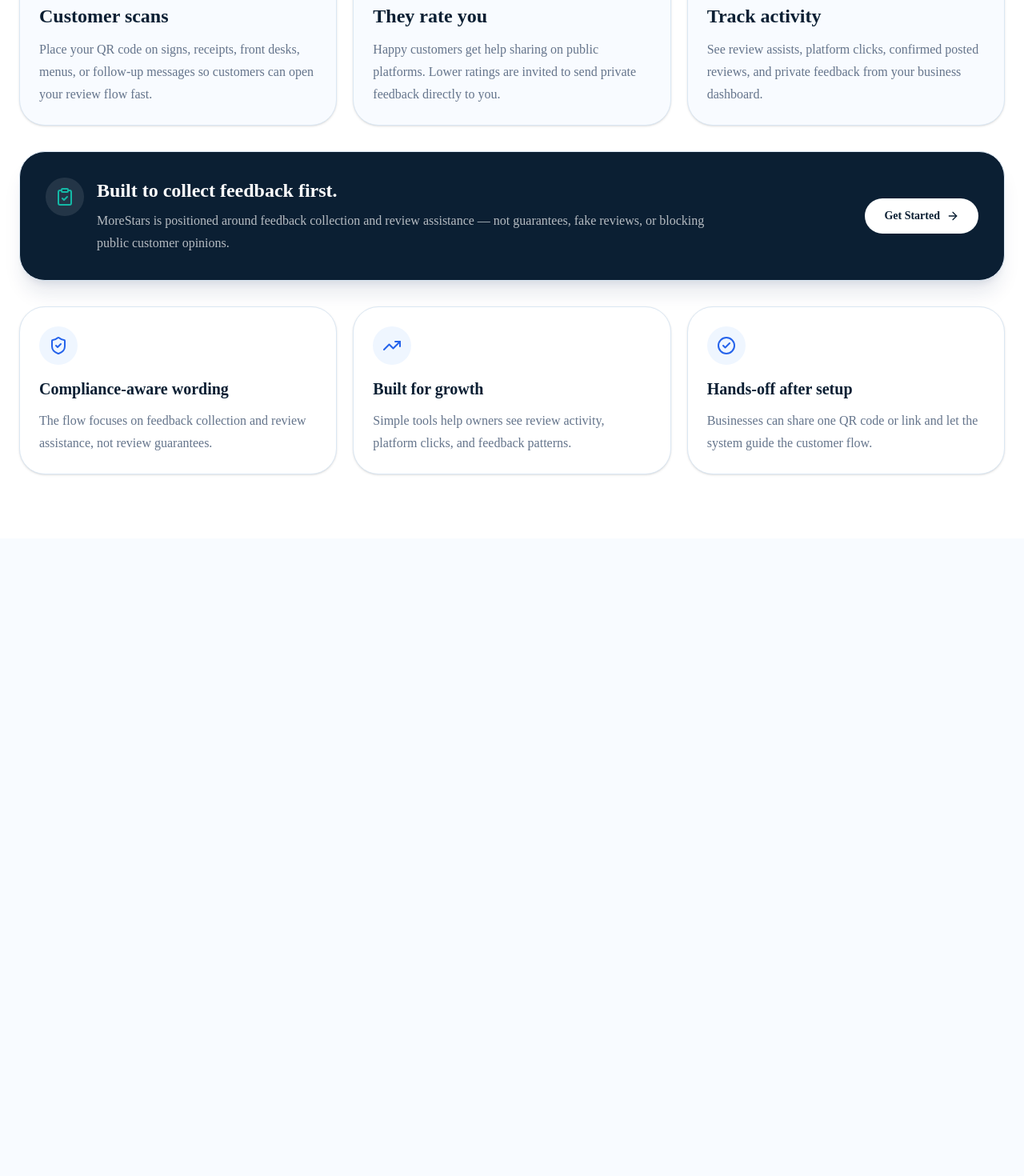
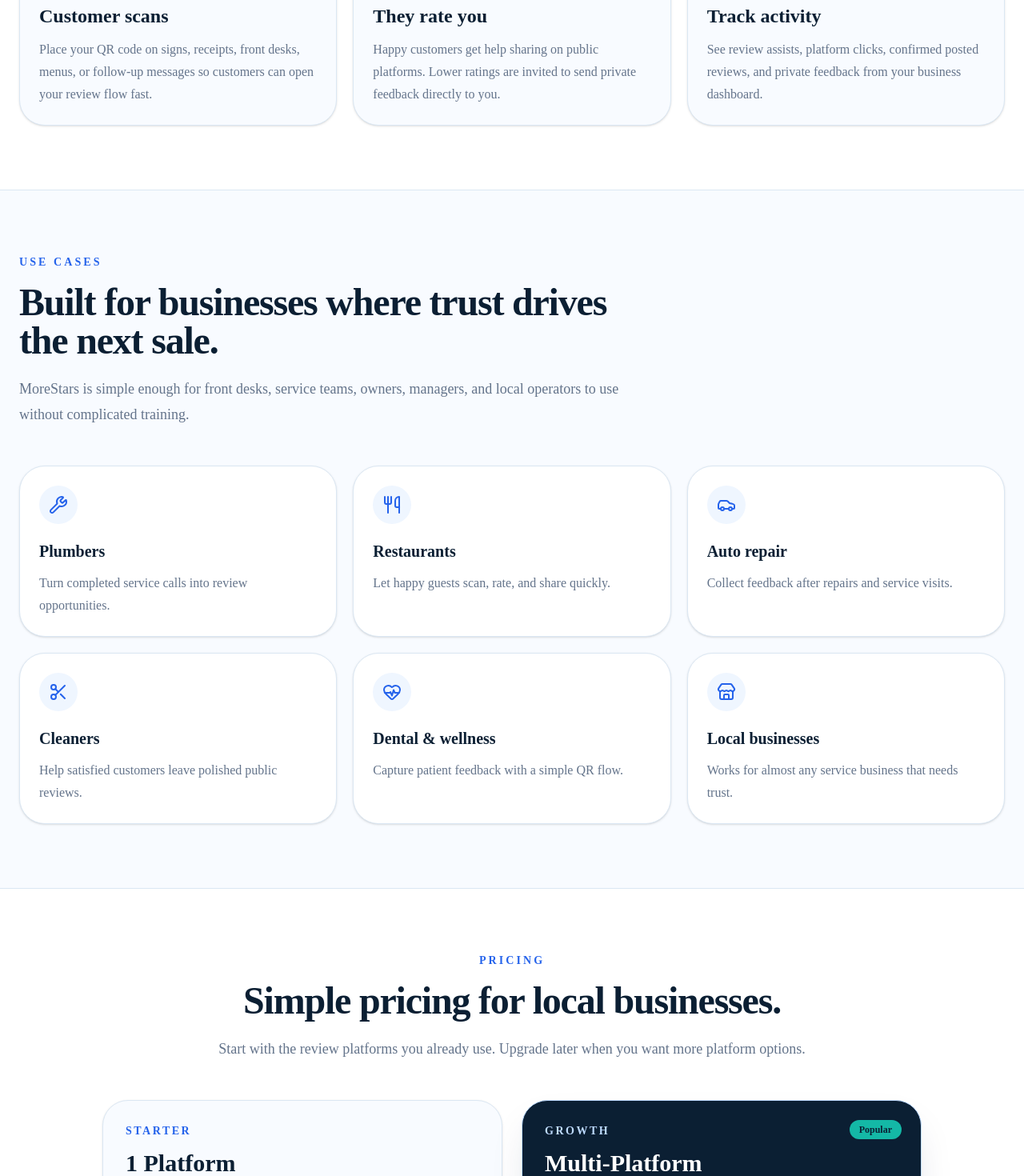
Before and after one commit to rprothero/morestars, a Next.js app: page / in a window 1280 px wide. Shown: the part 1330-2800 px from the top of the page at 80% size. Before the commit the page ends 2003 px from the top, so only its background shows below. Built offline with nearby package versions, Linux system fonts and the light colour scheme.

Commit message:
Add full marketing homepage sections

```diff
--- a/src/app/page.tsx
+++ b/src/app/page.tsx
@@ -10,8 +10,43 @@ import {
   ShieldCheck,
   Sparkles,
   Star,
+  Store,
   TrendingUp,
+  Utensils,
+  Wrench,
+  Scissors,
+  HeartPulse,
+  Car,
+  HelpCircle,
 } from "lucide-react";
+
+const useCases = [
+  { icon: Wrench, title: "Plumbers", text: "Turn completed service calls into review opportunities." },
+  { icon: Utensils, title: "Restaurants", text: "Let happy guests scan, rate, and share quickly." },
+  { icon: Car, title: "Auto repair", text: "Collect feedback after repairs and service visits." },
+  { icon: Scissors, title: "Cleaners", text: "Help satisfied customers leave polished public reviews." },
+  { icon: HeartPulse, title: "Dental & wellness", text: "Capture patient feedback with a simple QR flow." },
+  { icon: Store, title: "Local businesses", text: "Works for almost any service business that needs trust." },
+];
+
+const faqs = [
+  {
+    q: "Does MoreStars guarantee public reviews?",
+    a: "No. MoreStars helps with review assistance, platform clicks, private feedback capture, and customer-confirmed posted reviews. It does not guarantee that customers post reviews.",
+  },
+  {
+    q: "What happens when someone leaves a lower rating?",
+    a: "Lower ratings are routed into a private feedback flow so the business can understand what happened and follow up professionally.",
+  },
+  {
+    q: "Can businesses use Google, Yelp, and Facebook?",
+    a: "Yes. Businesses can add their review links and choose which platforms appear in the customer flow.",
+  },
+  {
+    q: "Do customers need an account?",
+    a: "No. Customers scan the QR code or open the review link and complete the flow without logging in.",
+  },
+];
 
 export default function Home() {
   return (
@@ -31,15 +66,10 @@ export default function Home() {
             </Link>
 
             <nav className="hidden items-center gap-7 text-sm font-semibold text-muted-foreground md:flex">
-              <a className="transition hover:text-primary" href="#how-it-works">
-                How it works
-              </a>
-              <a className="transition hover:text-primary" href="#pricing">
-                Pricing
-              </a>
-              <a className="transition hover:text-primary" href="#faq">
-                FAQ
-              </a>
+              <a className="transition hover:text-primary" href="#how-it-works">How it works</a>
+              <a className="transition hover:text-primary" href="#use-cases">Use cases</a>
+              <a className="transition hover:text-primary" href="#pricing">Pricing</a>
+              <a className="transition hover:text-primary" href="#faq">FAQ</a>
             </nav>
 
             <Link
@@ -63,9 +93,9 @@ export default function Home() {
               </h1>
 
               <p className="mt-6 max-w-2xl text-lg leading-8 text-muted-foreground md:text-xl">
-                MoreStars helps small businesses collect customer ratings, guide
-                happy customers toward public review platforms, and capture
-                private feedback before issues go unnoticed.
+                MoreStars helps businesses collect customer ratings, guide happy
+                customers toward public review platforms, and capture private
+                feedback before issues go unnoticed.
               </p>
 
               <div className="mt-8 flex flex-col gap-3 sm:flex-row">
@@ -91,14 +121,9 @@ export default function Home() {
                   ["4–5★", "Review assists"],
                   ["1–3★", "Private feedback"],
                 ].map(([label, description]) => (
-                  <div
-                    key={label}
-                    className="rounded-2xl border border-border bg-white/85 p-4 shadow-sm"
-                  >
+                  <div key={label} className="rounded-2xl border border-border bg-white/85 p-4 shadow-sm">
                     <div className="font-black text-secondary">{label}</div>
-                    <div className="mt-1 text-muted-foreground">
-                      {description}
-                    </div>
+                    <div className="mt-1 text-muted-foreground">{description}</div>
                   </div>
                 ))}
               </div>
@@ -123,15 +148,11 @@ export default function Home() {
                   <div className="mt-6 grid grid-cols-2 gap-3">
                     <div className="rounded-2xl border border-white/10 bg-white/10 p-4">
                       <div className="text-3xl font-black">24</div>
-                      <div className="mt-1 text-sm text-white/60">
-                        Interactions
-                      </div>
+                      <div className="mt-1 text-sm text-white/60">Interactions</div>
                     </div>
                     <div className="rounded-2xl border border-white/10 bg-white/10 p-4">
                       <div className="text-3xl font-black">18</div>
-                      <div className="mt-1 text-sm text-white/60">
-                        Positive ratings
-                      </div>
+                      <div className="mt-1 text-sm text-white/60">Positive ratings</div>
                     </div>
                   </div>
 
@@ -142,9 +163,7 @@ export default function Home() {
                       </div>
                       <div>
                         <div className="font-black">ABC Plumbing</div>
-                        <div className="text-sm text-muted-foreground">
-                          morestars.co/r/abc-plumbing
-                        </div>
+                        <div className="text-sm text-muted-foreground">morestars.co/r/abc-plumbing</div>
                       </div>
                     </div>
                   </div>
@@ -155,12 +174,8 @@ export default function Home() {
                         <MessageSquareHeart className="h-5 w-5 text-accent" />
                       </div>
                       <div>
-                        <div className="font-bold">
-                          Private feedback captured
-                        </div>
-                        <div className="text-sm text-white/60">
-                          Customer submitted feedback directly to dashboard.
-                        </div>
+                        <div className="font-bold">Private feedback captured</div>
+                        <div className="text-sm text-white/60">Customer submitted feedback directly to dashboard.</div>
                       </div>
                     </div>
                   </div>
@@ -179,14 +194,10 @@ export default function Home() {
       <section id="how-it-works" className="bg-white px-6 py-20">
         <div className="mx-auto max-w-7xl">
           <div className="max-w-3xl">
-            <div className="mb-4 text-sm font-black uppercase tracking-[0.22em] text-primary">
-              How it works
-            </div>
-
+            <div className="mb-4 text-sm font-black uppercase tracking-[0.22em] text-primary">How it works</div>
             <h2 className="text-4xl font-black tracking-tight text-secondary md:text-5xl">
               A simple review flow your customers can actually complete.
             </h2>
-
             <p className="mt-5 text-lg leading-8 text-muted-foreground">
               Your business gets a unique review link and QR code. Customers scan,
               rate their experience, and MoreStars routes the next step based on
@@ -215,90 +226,204 @@ export default function Home() {
                 text: "See review assists, platform clicks, confirmed posted reviews, and private feedback from your business dashboard.",
               },
             ].map((item) => (
-              <div
-                key={item.step}
-                className="rounded-[2rem] border border-border bg-background p-6 shadow-sm transition hover:-translate-y-1 hover:shadow-xl hover:shadow-blue-950/5"
-              >
+              <div key={item.step} className="rounded-[2rem] border border-border bg-background p-6 shadow-sm transition hover:-translate-y-1 hover:shadow-xl hover:shadow-blue-950/5">
                 <div className="mb-6 flex h-14 w-14 items-center justify-center rounded-2xl bg-white text-primary shadow-sm">
                   <item.icon className="h-7 w-7" />
                 </div>
-                <div className="text-sm font-black text-primary">
-                  {item.step}
-                </div>
-                <h3 className="mt-2 text-2xl font-black text-secondary">
-                  {item.title}
-                </h3>
-                <p className="mt-3 leading-7 text-muted-foreground">
-                  {item.text}
-                </p>
+                <div className="text-sm font-black text-primary">{item.step}</div>
+                <h3 className="mt-2 text-2xl font-black text-secondary">{item.title}</h3>
+                <p className="mt-3 leading-7 text-muted-foreground">{item.text}</p>
               </div>
             ))}
           </div>
+        </div>
+      </section>
 
-          <div className="mt-8 rounded-[2rem] border border-border bg-secondary p-6 text-white shadow-xl shadow-blue-950/10 md:p-8">
-            <div className="flex flex-col gap-5 md:flex-row md:items-center md:justify-between">
-              <div className="flex items-start gap-4">
-                <div className="rounded-2xl bg-white/10 p-3">
-                  <ClipboardCheck className="h-6 w-6 text-accent" />
-                </div>
-                <div>
-                  <h3 className="text-2xl font-black">
-                    Built to collect feedback first.
-                  </h3>
-                  <p className="mt-2 max-w-3xl leading-7 text-white/70">
-                    MoreStars is positioned around feedback collection and review
-                    assistance — not guarantees, fake reviews, or blocking public
-                    customer opinions.
+      <section id="use-cases" className="border-y border-border bg-background px-6 py-20">
+        <div className="mx-auto max-w-7xl">
+          <div className="max-w-3xl">
+            <div className="mb-4 text-sm font-black uppercase tracking-[0.22em] text-primary">Use cases</div>
+            <h2 className="text-4xl font-black tracking-tight text-secondary md:text-5xl">
+              Built for businesses where trust drives the next sale.
+            </h2>
+            <p className="mt-5 text-lg leading-8 text-muted-foreground">
+              MoreStars is simple enough for front desks, service teams, owners,
+              managers, and local operators to use without complicated training.
             </p>
           </div>
+
+          <div className="mt-12 grid gap-5 md:grid-cols-2 lg:grid-cols-3">
+            {useCases.map((item) => (
+              <div key={item.title} className="rounded-[2rem] border border-border bg-white p-6 shadow-sm">
+                <div className="mb-5 flex h-12 w-12 items-center justify-center rounded-2xl bg-blue-50 text-primary">
+                  <item.icon className="h-6 w-6" />
+                </div>
+                <h3 className="text-xl font-black text-secondary">{item.title}</h3>
+                <p className="mt-3 leading-7 text-muted-foreground">{item.text}</p>
+              </div>
+            ))}
+          </div>
+        </div>
+      </section>
+
+      <section id="pricing" className="bg-white px-6 py-20">
+        <div className="mx-auto max-w-7xl">
+          <div className="mx-auto max-w-3xl text-center">
+            <div className="mb-4 text-sm font-black uppercase tracking-[0.22em] text-primary">Pricing</div>
+            <h2 className="text-4xl font-black tracking-tight text-secondary md:text-5xl">
+              Simple pricing for local businesses.
+            </h2>
+            <p className="mt-5 text-lg leading-8 text-muted-foreground">
+              Start with the review platforms you already use. Upgrade later when
+              you want more platform options.
+            </p>
           </div>
 
+          <div className="mx-auto mt-12 grid max-w-5xl gap-6 md:grid-cols-2">
+            <div className="rounded-[2rem] border border-border bg-background p-7 shadow-sm">
+              <div className="text-sm font-black uppercase tracking-[0.18em] text-primary">Starter</div>
+              <h3 className="mt-3 text-3xl font-black text-secondary">1 Platform</h3>
+              <div className="mt-5 flex items-end gap-2">
+                <span className="text-5xl font-black text-secondary">$29</span>
+                <span className="pb-2 font-semibold text-muted-foreground">/mo</span>
+              </div>
+              <p className="mt-4 leading-7 text-muted-foreground">
+                Best for businesses focused on one main public review platform.
+              </p>
+              <ul className="mt-6 space-y-3 text-sm font-semibold text-secondary">
+                {["Unique review link", "QR code review flow", "One platform button", "Private feedback capture", "Dashboard activity tracking"].map((feature) => (
+                  <li key={feature} className="flex gap-3">
+                    <CheckCircle2 className="h-5 w-5 shrink-0 text-accent" />
+                    {feature}
+                  </li>
+                ))}
+              </ul>
+              <Link href="/signup" className="mt-7 inline-flex w-full items-center justify-center gap-2 rounded-2xl bg-secondary px-6 py-4 text-sm font-black text-white transition hover:-translate-y-0.5">
+                Get Started
+                <ArrowRight className="h-4 w-4" />
+              </Link>
+            </div>
+
+            <div className="relative rounded-[2rem] border border-blue-200 bg-secondary p-7 text-white shadow-2xl shadow-blue-950/15">
+              <div className="absolute right-6 top-6 rounded-full bg-accent px-3 py-1 text-xs font-black text-secondary">
+                Popular
+              </div>
+              <div className="text-sm font-black uppercase tracking-[0.18em] text-blue-200">Growth</div>
+              <h3 className="mt-3 text-3xl font-black">Multi-Platform</h3>
+              <div className="mt-5 flex items-end gap-2">
+                <span className="text-5xl font-black">$49</span>
+                <span className="pb-2 font-semibold text-white/60">/mo</span>
+              </div>
+              <p className="mt-4 leading-7 text-white/70">
+                Best for businesses that want Google, Yelp, Facebook, or multiple review destinations.
+              </p>
+              <ul className="mt-6 space-y-3 text-sm font-semibold">
+                {["Everything in Starter", "Multiple platform buttons", "Google/Yelp/Facebook setup", "Platform click tracking", "Better growth flexibility"].map((feature) => (
+                  <li key={feature} className="flex gap-3">
+                    <CheckCircle2 className="h-5 w-5 shrink-0 text-accent" />
+                    {feature}
+                  </li>
+                ))}
+              </ul>
+              <Link href="/signup" className="mt-7 inline-flex w-full items-center justify-center gap-2 rounded-2xl bg-primary px-6 py-4 text-sm font-black text-white shadow-lg shadow-blue-600/20 transition hover:-translate-y-0.5 hover:bg-blue-700">
+                Start Growing Reviews
+                <ArrowRight className="h-4 w-4" />
+              </Link>
+            </div>
+          </div>
+        </div>
+      </section>
+
+      <section className="border-y border-border bg-background px-6 py-20">
+        <div className="mx-auto max-w-7xl">
+          <div className="rounded-[2rem] border border-border bg-secondary p-7 text-white shadow-xl shadow-blue-950/10 md:p-10">
+            <div className="grid gap-8 lg:grid-cols-[0.9fr_1.1fr] lg:items-center">
+              <div>
+                <div className="mb-4 inline-flex items-center gap-2 rounded-full bg-white/10 px-4 py-2 text-sm font-black text-blue-100">
+                  <ShieldCheck className="h-4 w-4 text-accent" />
+                  Compliance-aware positioning
+                </div>
+                <h2 className="text-3xl font-black tracking-tight md:text-5xl">
+                  Built to collect feedback first.
+                </h2>
+                <p className="mt-5 text-lg leading-8 text-white/70">
+                  MoreStars focuses on feedback collection and review assistance —
+                  not guarantees, fake reviews, or blocking public customer opinions.
+                </p>
+              </div>
+
+              <div className="grid gap-4 sm:grid-cols-2">
+                {[
+                  ["Review assists", "Help happy customers share their experience."],
+                  ["Platform clicks", "Track when customers open review destinations."],
+                  ["Private feedback", "Capture lower-rated experiences privately."],
+                  ["Confirmed posted", "Let customers self-confirm after posting."],
+                ].map(([title, text]) => (
+                  <div key={title} className="rounded-2xl border border-white/10 bg-white/10 p-5">
+                    <div className="font-black">{title}</div>
+                    <div className="mt-2 text-sm leading-6 text-white/60">{text}</div>
+                  </div>
+                ))}
+              </div>
+            </div>
+          </div>
+        </div>
+      </section>
+
+      <section id="faq" className="bg-white px-6 py-20">
+        <div className="mx-auto max-w-5xl">
+          <div className="mx-auto max-w-3xl text-center">
+            <div className="mb-4 text-sm font-black uppercase tracking-[0.22em] text-primary">FAQ</div>
+            <h2 className="text-4xl font-black tracking-tight text-secondary md:text-5xl">
+              Questions business owners will ask.
+            </h2>
+          </div>
+
+          <div className="mt-12 space-y-4">
+            {faqs.map((item) => (
+              <div key={item.q} className="rounded-2xl border border-border bg-background p-6">
+                <div className="flex gap-3">
+                  <HelpCircle className="mt-1 h-5 w-5 shrink-0 text-primary" />
+                  <div>
+                    <h3 className="text-lg font-black text-secondary">{item.q}</h3>
+                    <p className="mt-2 leading-7 text-muted-foreground">{item.a}</p>
+                  </div>
+                </div>
+              </div>
+            ))}
+          </div>
+        </div>
+      </section>
+
+      <section className="bg-secondary px-6 py-20 text-white">
+        <div className="mx-auto max-w-4xl text-center">
+          <h2 className="text-4xl font-black tracking-tight md:text-6xl">
+            Start turning happy customers into review activity.
+          </h2>
+          <p className="mx-auto mt-5 max-w-2xl text-lg leading-8 text-white/70">
+            Create your MoreStars account, set up your business review links, and
+            start sharing your QR review flow.
+          </p>
           <Link
             href="/signup"
-                className="inline-flex items-center justify-center gap-2 rounded-2xl bg-white px-6 py-3 text-sm font-black text-secondary transition hover:-translate-y-0.5"
+            className="mt-8 inline-flex items-center justify-center gap-2 rounded-2xl bg-primary px-8 py-4 text-sm font-black text-white shadow-xl shadow-blue-600/20 transition hover:-translate-y-0.5 hover:bg-blue-700"
           >
             Get Started
             <ArrowRight className="h-4 w-4" />
           </Link>
         </div>
-          </div>
+      </section>
 
-          <div className="mt-8 grid gap-5 md:grid-cols-3">
-            {[
-              {
-                icon: ShieldCheck,
-                title: "Compliance-aware wording",
-                text: "The flow focuses on feedback collection and review assistance, not review guarantees.",
-              },
-              {
-                icon: TrendingUp,
-                title: "Built for growth",
-                text: "Simple tools help owners see review activity, platform clicks, and feedback patterns.",
-              },
-              {
-                icon: CheckCircle2,
-                title: "Hands-off after setup",
-                text: "Businesses can share one QR code or link and let the system guide the customer flow.",
-              },
-            ].map((item) => (
-              <div
-                key={item.title}
-                className="rounded-[2rem] border border-border bg-white p-6 shadow-sm"
-              >
-                <div className="mb-4 flex h-12 w-12 items-center justify-center rounded-2xl bg-blue-50 text-primary">
-                  <item.icon className="h-6 w-6" />
-                </div>
-                <h3 className="text-xl font-black text-secondary">
-                  {item.title}
-                </h3>
-                <p className="mt-3 leading-7 text-muted-foreground">
-                  {item.text}
-                </p>
-              </div>
-            ))}
+      <footer className="border-t border-white/10 bg-secondary px-6 py-8 text-white">
+        <div className="mx-auto flex max-w-7xl flex-col gap-4 text-sm text-white/60 md:flex-row md:items-center md:justify-between">
+          <div className="font-semibold">© 2026 MoreStars.co. All rights reserved.</div>
+          <div className="flex gap-5">
+            <Link href="/privacy" className="transition hover:text-white">Privacy</Link>
+            <Link href="/terms" className="transition hover:text-white">Terms</Link>
+            <Link href="/support" className="transition hover:text-white">Support</Link>
           </div>
         </div>
-      </section>
+      </footer>
     </main>
   );
 }
```
Lines whose indentation alone changed are shown as unchanged.
